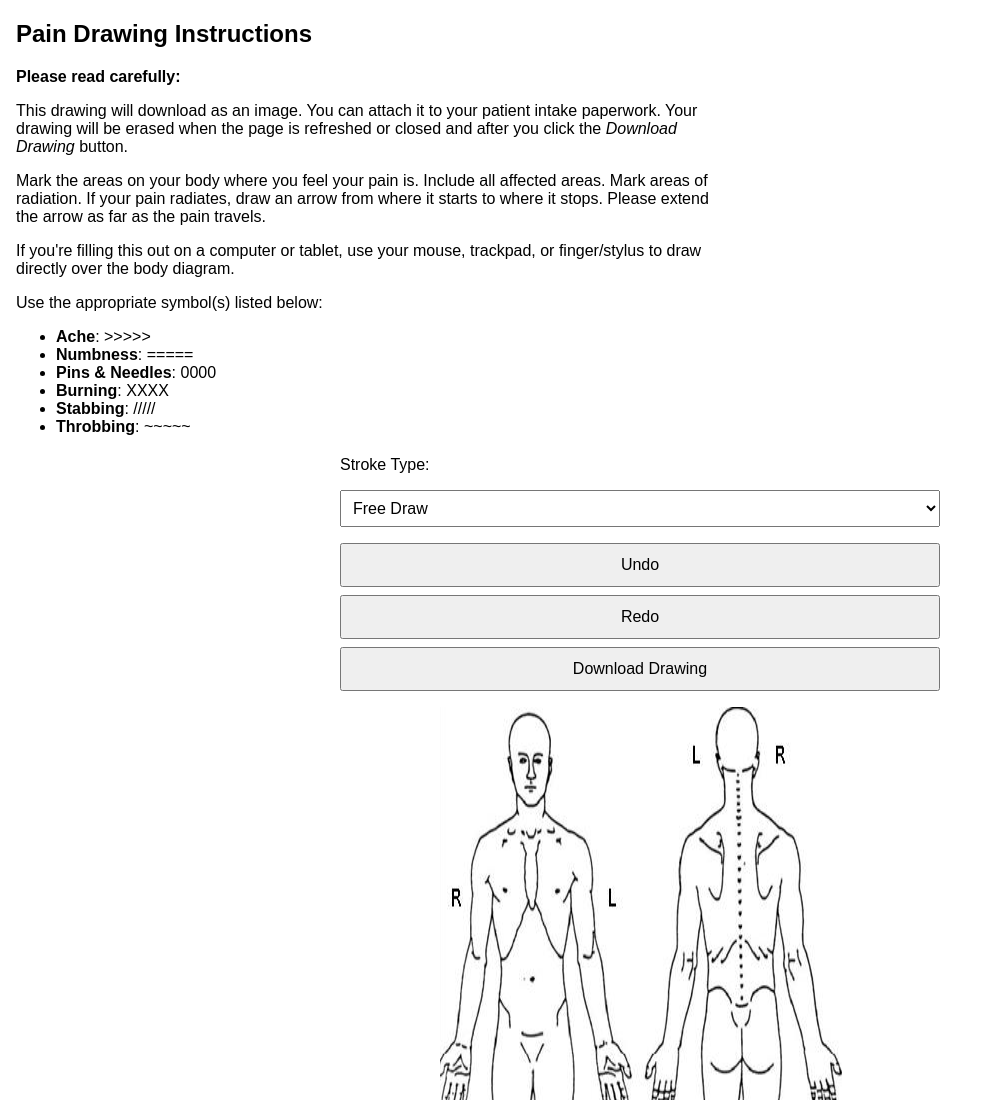
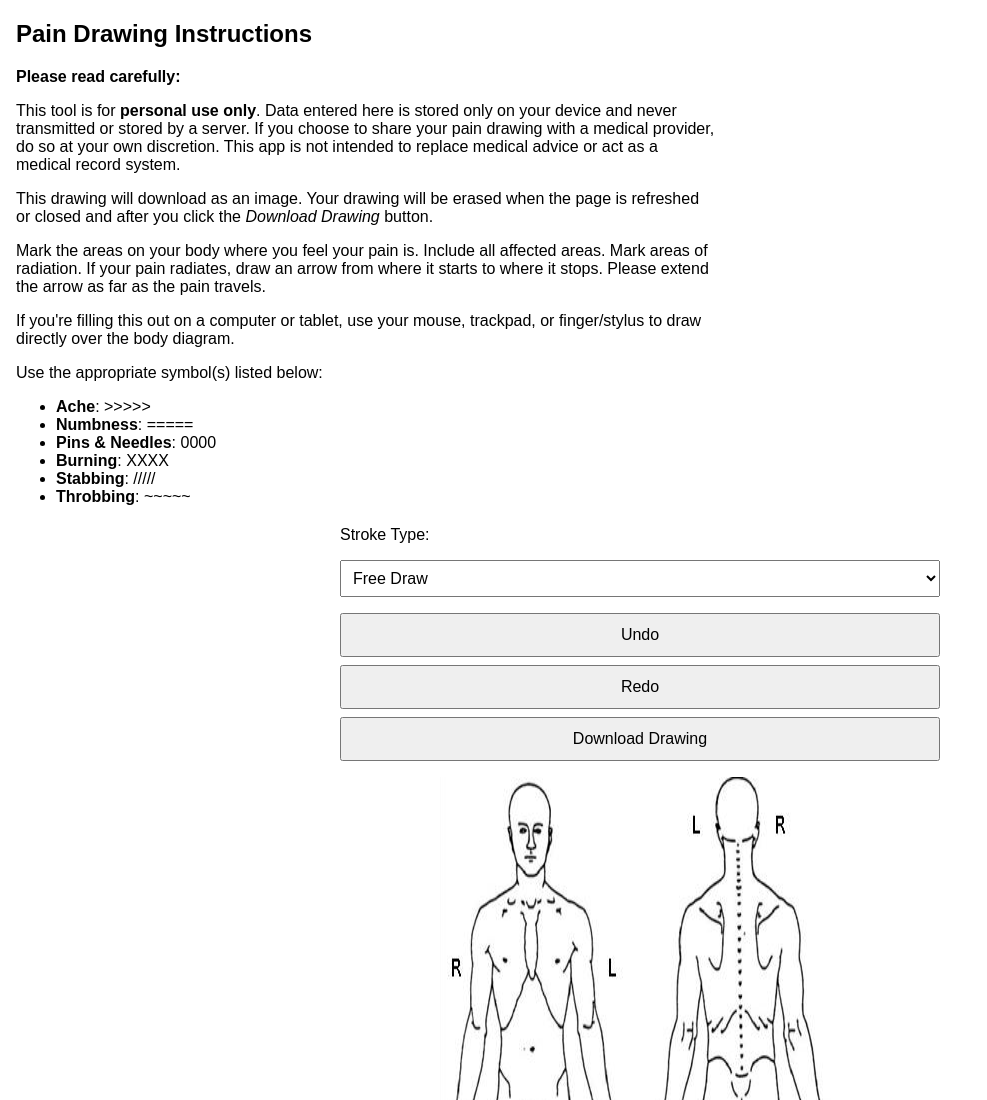
Before and after one commit to DebugSteven/pain-drawing, a plain HTML site: page index.html in a window 1280 px wide. Shown: the top 1100 px of the page, without its empty margins (0-987 px from the left). Drawn offline with Linux system fonts and the light colour scheme.

Commit message:
add privacy disclaimer

```diff
--- a/index.html
+++ b/index.html
@@ -12,10 +12,17 @@
         <div style="max-width: 700px; margin-bottom: 20px;">
             <p><strong>Please read carefully:</strong></p>
             <p>
-            This drawing will download as an image. You can attach it to your
-            patient intake paperwork. Your drawing will be erased when the page
-            is refreshed or closed and after you click the <i>Download
-            Drawing</i> button.
+            This tool is for <strong>personal use only</strong>. Data entered
+            here is stored only on your device and never transmitted or
+            stored by a server. If you choose to share your pain drawing with a
+            medical provider, do so at your own discretion. This app is not
+            intended to replace medical advice or act as a medical record
+            system.
+            </p>
+            <p>
+            This drawing will download as an image. Your drawing will be erased
+            when the page is refreshed or closed and after you click the
+            <i>Download Drawing</i> button.
             <p>
             Mark the areas on your body where you feel your pain is. Include
             all affected areas. Mark areas of radiation. If your pain
```
